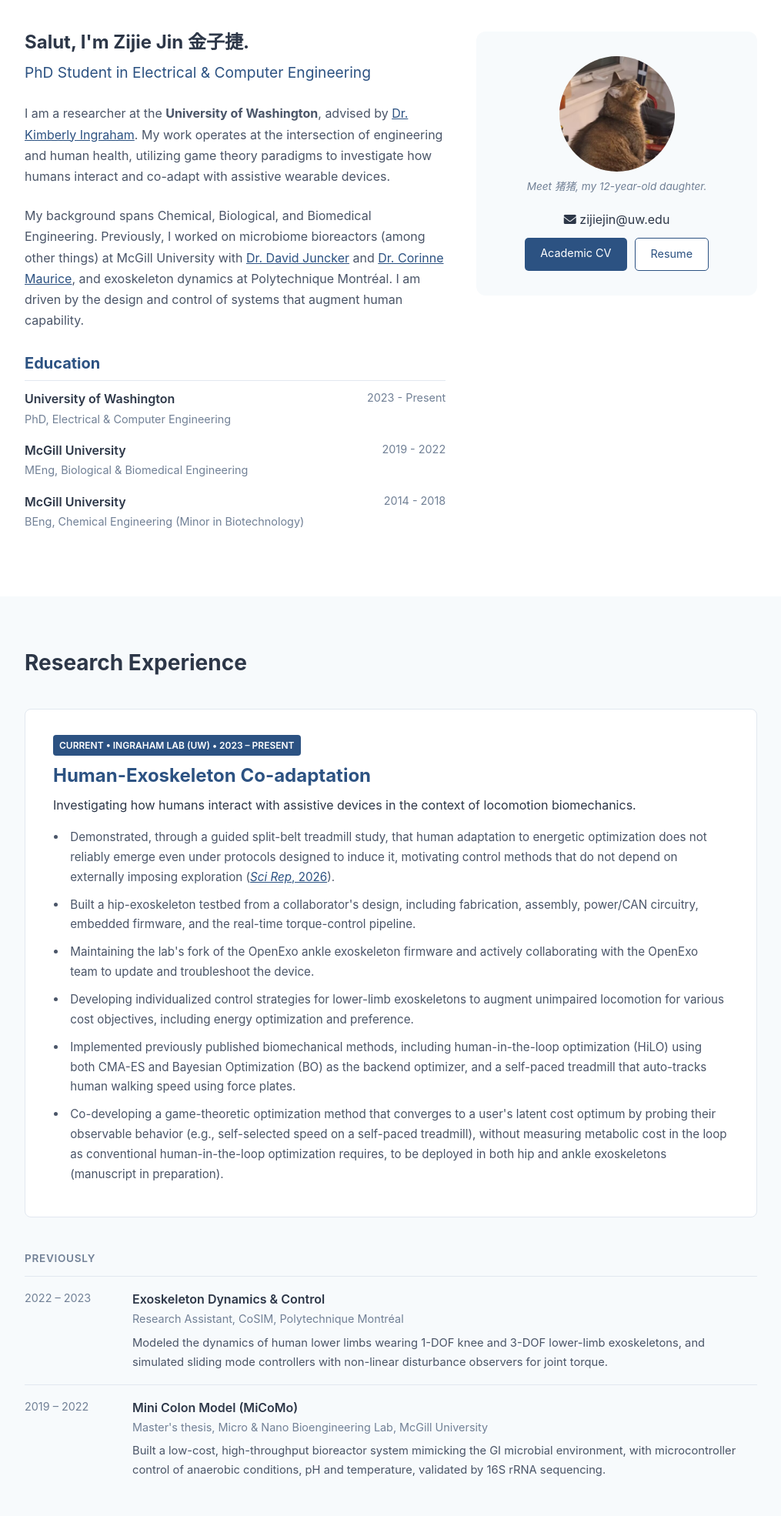
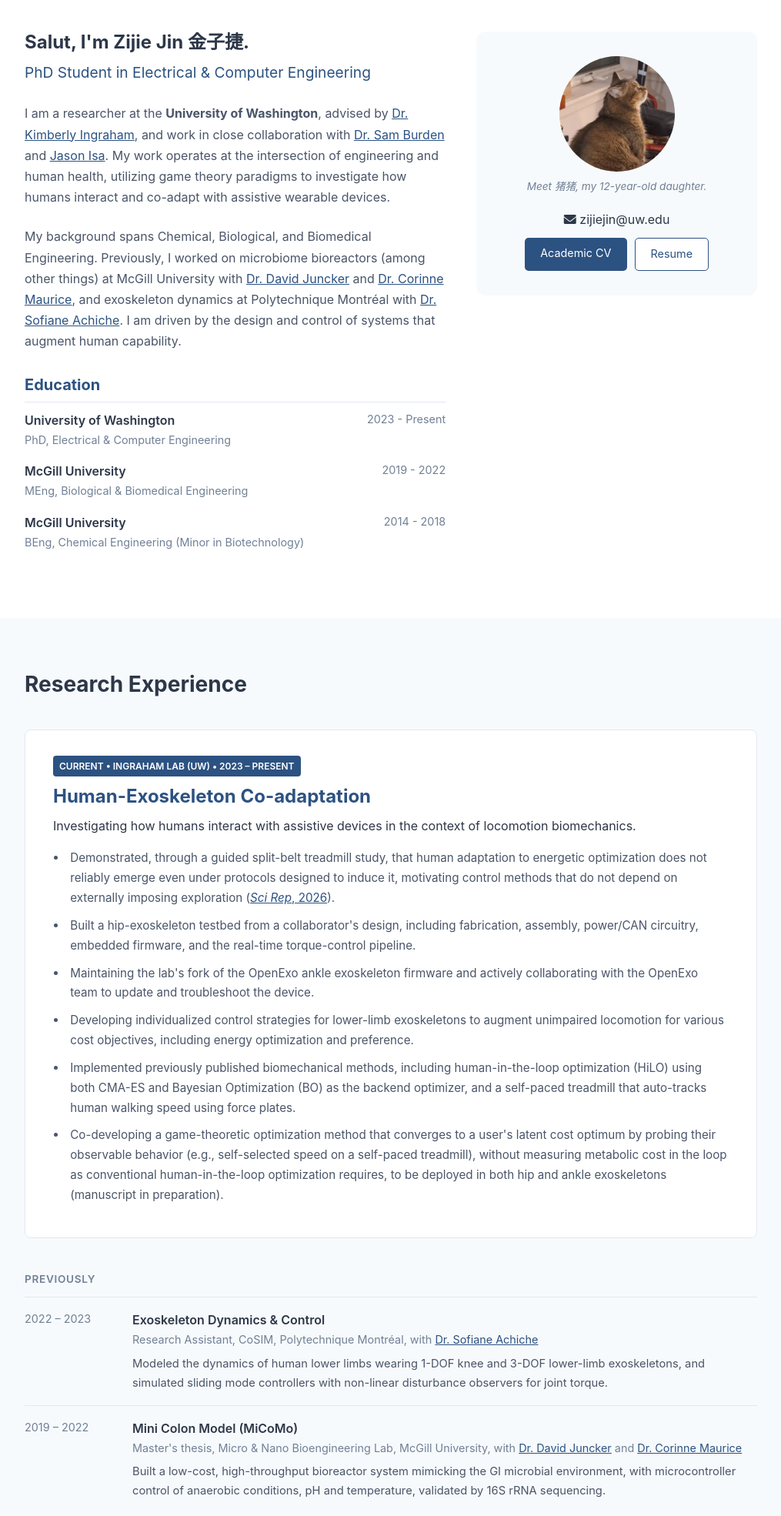
Before and after one commit to focussash/focussash.github.io, a plain HTML site: page index.html in a window 1280 px wide. Shown: the part 100-2070 px from the top of the page at 77% size, without its empty margins (132-1147 px from the left). Drawn offline with Linux system fonts and the light colour scheme.

Commit message:
Credit Sofiane Achiche, Sam Burden and Jason Isa; name advisors on past research entries
Co-Authored-By: Claude Opus 5.5 <noreply@anthropic.com>
Claude-Session: https://claude.ai/code/session_01CesiTtacdKuhREmAUQCLpW

```diff
--- a/index.html
+++ b/index.html
@@ -393,10 +393,10 @@
                         PhD Student in Electrical & Computer Engineering
                     </p>
                     <p>
-                        I am a researcher at the <strong>University of Washington</strong>, advised by <a href="https://kim-ingraham.com/" target="_blank" style="color:var(--primary-color)">Dr. Kimberly Ingraham</a>. My work operates at the intersection of engineering and human health, utilizing game theory paradigms to investigate how humans interact and co-adapt with assistive wearable devices.
+                        I am a researcher at the <strong>University of Washington</strong>, advised by <a href="https://kim-ingraham.com/" target="_blank" style="color:var(--primary-color)">Dr. Kimberly Ingraham</a>, and work in close collaboration with <a href="https://faculty.washington.edu/sburden/" target="_blank" style="color:var(--primary-color)">Dr. Sam Burden</a> and <a href="https://www.jasontisa.com/" target="_blank" style="color:var(--primary-color)">Jason Isa</a>. My work operates at the intersection of engineering and human health, utilizing game theory paradigms to investigate how humans interact and co-adapt with assistive wearable devices.
                     </p>
                     <p>
-                        My background spans Chemical, Biological, and Biomedical Engineering. Previously, I worked on microbiome bioreactors (among other things) at McGill University with <a href="https://junckerlab.org/" target="_blank" style="color:var(--primary-color)">Dr. David Juncker</a> and <a href="http://www.mauricelab.ca/" target="_blank" style="color:var(--primary-color)">Dr. Corinne Maurice</a>, and exoskeleton dynamics at Polytechnique Montréal. I am driven by the design and control of systems that augment human capability.
+                        My background spans Chemical, Biological, and Biomedical Engineering. Previously, I worked on microbiome bioreactors (among other things) at McGill University with <a href="https://junckerlab.org/" target="_blank" style="color:var(--primary-color)">Dr. David Juncker</a> and <a href="http://www.mauricelab.ca/" target="_blank" style="color:var(--primary-color)">Dr. Corinne Maurice</a>, and exoskeleton dynamics at Polytechnique Montréal with <a href="https://www.polymtl.ca/expertises/en/achiche-sofiane" target="_blank" style="color:var(--primary-color)">Dr. Sofiane Achiche</a>. I am driven by the design and control of systems that augment human capability.
                     </p>
 
                     <h3 style="margin-top: 30px; border-bottom: 1px solid var(--border-color); padding-bottom: 10px;">Education</h3>
@@ -467,7 +467,7 @@
                     <div class="past-when">2022 – 2023</div>
                     <div>
                         <div class="past-title">Exoskeleton Dynamics & Control</div>
-                        <div class="past-where">Research Assistant, CoSIM, Polytechnique Montréal</div>
+                        <div class="past-where">Research Assistant, CoSIM, Polytechnique Montréal, with <a href="https://www.polymtl.ca/expertises/en/achiche-sofiane" target="_blank" style="color:var(--primary-color)">Dr. Sofiane Achiche</a></div>
                         <p>Modeled the dynamics of human lower limbs wearing 1-DOF knee and 3-DOF lower-limb exoskeletons, and simulated sliding mode controllers with non-linear disturbance observers for joint torque.</p>
                     </div>
                 </div>
@@ -475,7 +475,7 @@
                     <div class="past-when">2019 – 2022</div>
                     <div>
                         <div class="past-title">Mini Colon Model (MiCoMo)</div>
-                        <div class="past-where">Master's thesis, Micro & Nano Bioengineering Lab, McGill University</div>
+                        <div class="past-where">Master's thesis, Micro & Nano Bioengineering Lab, McGill University, with <a href="https://junckerlab.org/" target="_blank" style="color:var(--primary-color)">Dr. David Juncker</a> and <a href="http://www.mauricelab.ca/" target="_blank" style="color:var(--primary-color)">Dr. Corinne Maurice</a></div>
                         <p>Built a low-cost, high-throughput bioreactor system mimicking the GI microbial environment, with microcontroller control of anaerobic conditions, pH and temperature, validated by 16S rRNA sequencing.</p>
                     </div>
                 </div>
```
